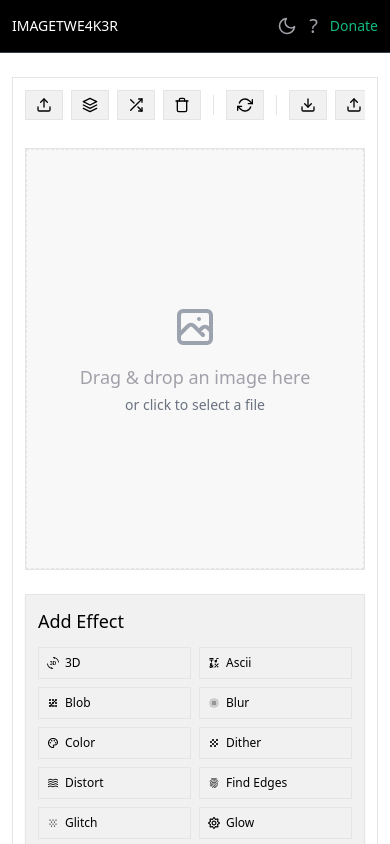
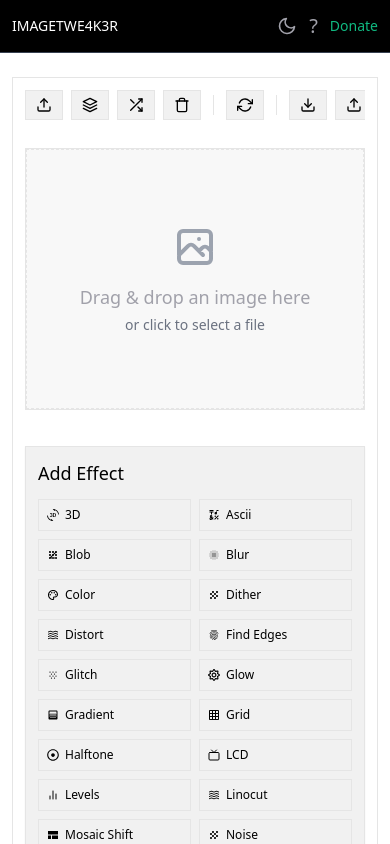
Before and after one commit to andreaperaltro/image-tweaker, a Next.js app: page / in a window 390 px wide. Shown: the top 844 px of the page. Built offline with nearby package versions, Linux system fonts and the light colour scheme.

Commit message:
Keep mobile preview sticky while editing

```diff
--- a/src/components/AdvancedEditor.tsx
+++ b/src/components/AdvancedEditor.tsx
@@ -3146,16 +3146,16 @@ export default function AdvancedEditor({
 
       <div className="flex flex-col xl:flex-row gap-6">
         {/* Canvas Container */}
-        <div className="flex-1 min-w-0">
+        <div className="z-30 min-w-0 bg-[var(--primary-bg)] max-xl:sticky max-xl:top-[52px] max-xl:-mx-3 max-xl:px-3 max-xl:pb-3 xl:flex-1 xl:bg-transparent">
           <div className="xl:sticky xl:top-[78px]">
-          <div className="relative min-h-[420px] flex items-center justify-center bg-[var(--secondary-bg)] border border-[var(--border-color)]">
+          <div className="relative flex min-h-[260px] items-center justify-center border border-[var(--border-color)] bg-[var(--secondary-bg)] sm:min-h-[320px] xl:min-h-[420px]">
             {image ? (
               <div className="relative w-full p-4">
                 <canvas
                   ref={canvasRef}
                   width={canvasWidth}
                   height={canvasHeight}
-                  className="max-w-full max-h-[calc(100vh-260px)] h-auto mx-auto"
+                  className="mx-auto h-auto max-h-[36vh] max-w-full sm:max-h-[42vh] xl:max-h-[calc(100vh-260px)]"
                 />
                 {(processing || imageLoading) && (
                   <div className="absolute inset-0 flex items-center justify-center bg-black bg-opacity-30">
@@ -3166,7 +3166,7 @@ export default function AdvancedEditor({
             ) : (
               <div
                 {...getRootProps()}
-                className={`w-full min-h-[420px] border border-dashed p-12 text-center cursor-pointer transition-colors flex items-center justify-center ${
+                className={`flex min-h-[260px] w-full cursor-pointer items-center justify-center border border-dashed p-6 text-center transition-colors sm:min-h-[320px] sm:p-12 xl:min-h-[420px] ${
                   isDragActive ? 'border-emerald-500 bg-emerald-500/10' : 'border-[var(--border-color)] hover:border-emerald-500/50'
                 }`}
               >
```
Also changed, not shown: public/sw.js, 4 other files (tests, documents, lock files or other folders).
